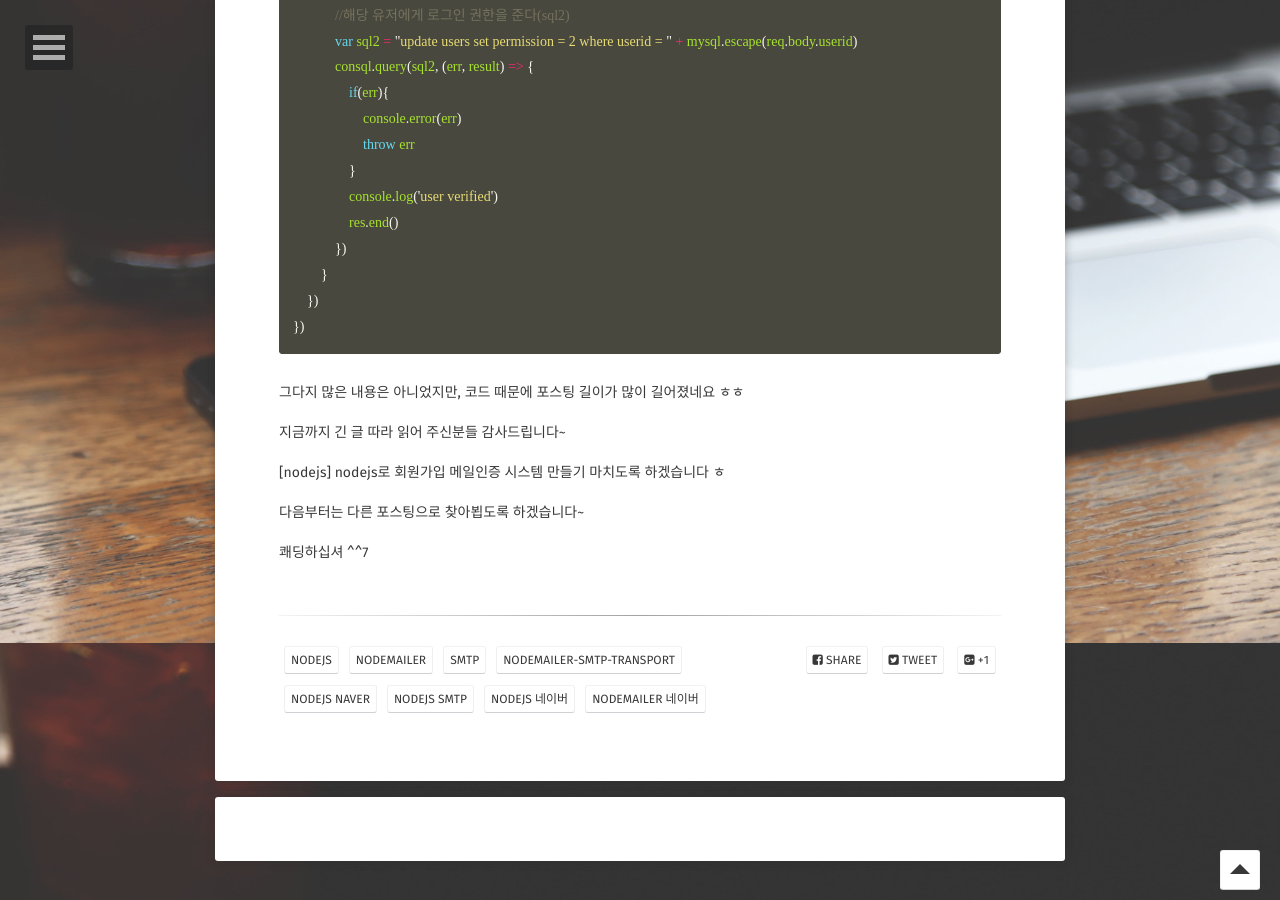
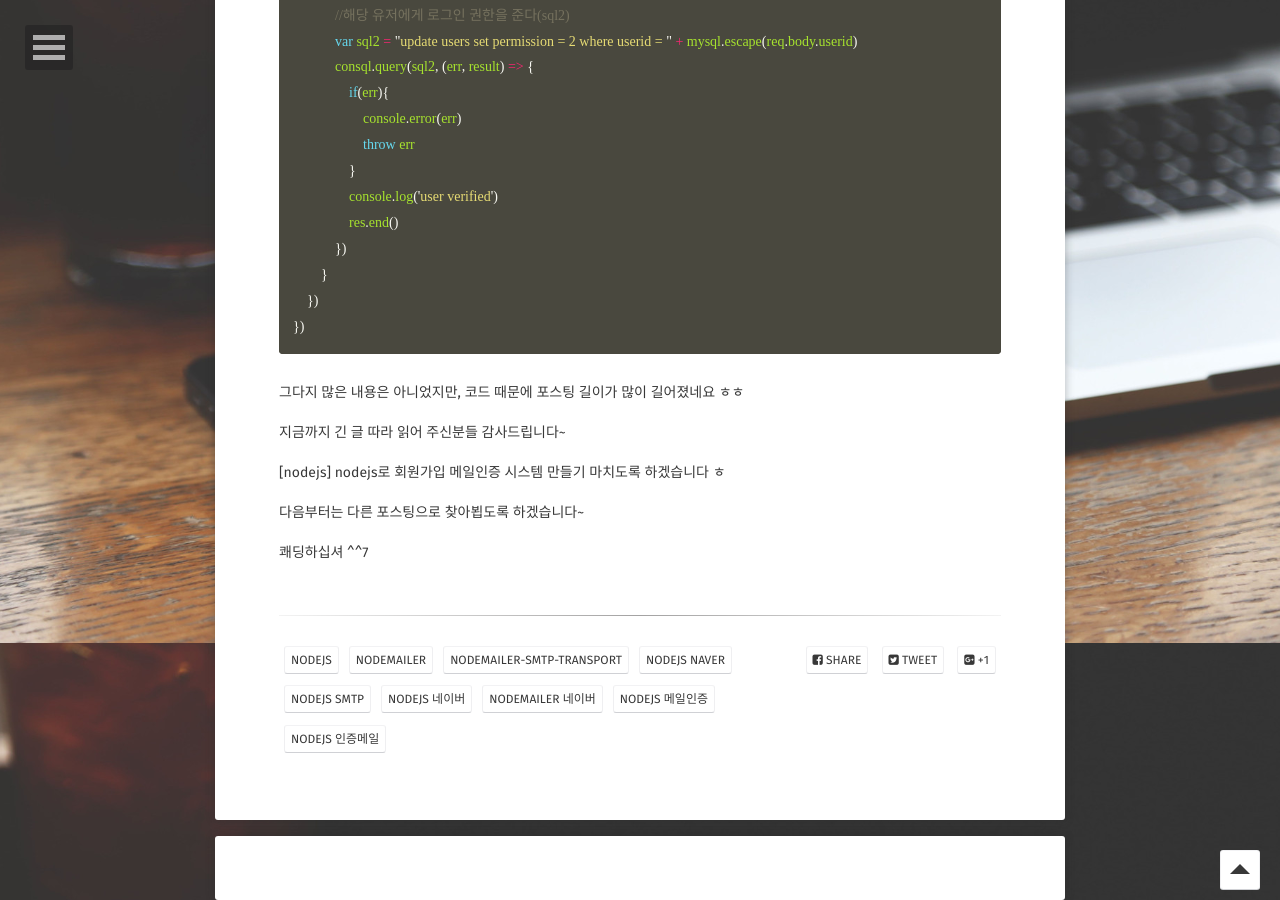
Before and after one commit to plan5886/plan5886.github.io, a Jekyll site: the page built from _posts/2019-12-17-[nodejs]nodemailer with naver2.md, in a window 1280 px wide and 900 px high, scrolled down 4757 px. Built offline with Jekyll 4.4.1, drawn with Linux system fonts in a browser that asks for light colours; some web fonts are replaced; comment, search, counter and statistics services are not loaded.

Commit message:
Update 2019-12-17-[nodejs]nodemailer with naver2.md

```diff
--- a/_posts/2019-12-17-[nodejs]nodemailer with naver2.md
+++ b/_posts/2019-12-17-[nodejs]nodemailer with naver2.md
@@ -3,7 +3,7 @@ layout: post
 title:  "[nodejs] nodejs로 회원가입 메일인증 시스템 만들기(2)"
 date:   2019-12-15
 excerpt: "저번 시간에 메일을 보내본 것에 이어, 인증에 관한 부분을 다루어보도록 하겠습니다~"
-tag: [nodejs, nodemailer, smtp, nodemailer-smtp-transport, nodejs naver, nodejs smtp, nodejs 네이버, nodemailer 네이버 ]
+tag: [nodejs, nodemailer, nodemailer-smtp-transport, nodejs naver, nodejs smtp, nodejs 네이버, nodemailer 네이버, nodejs 메일인증, nodejs 인증메일 ]
 comments: true
 ---
 
```
